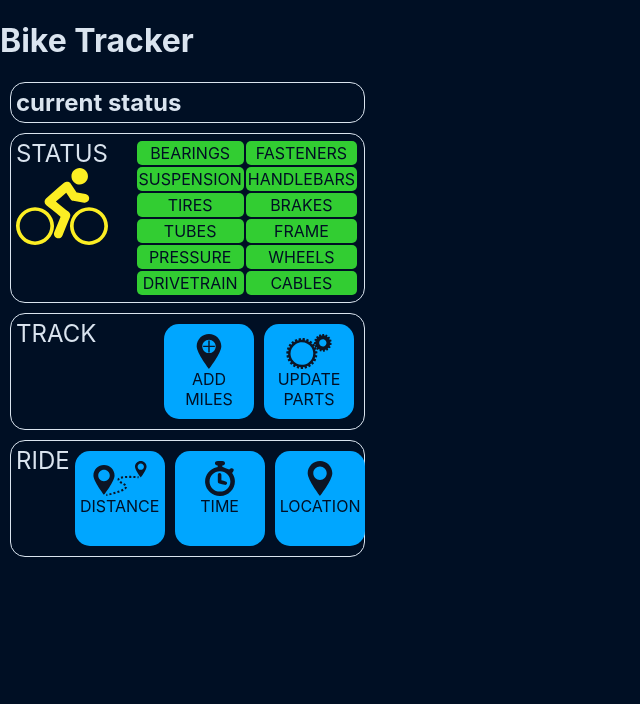
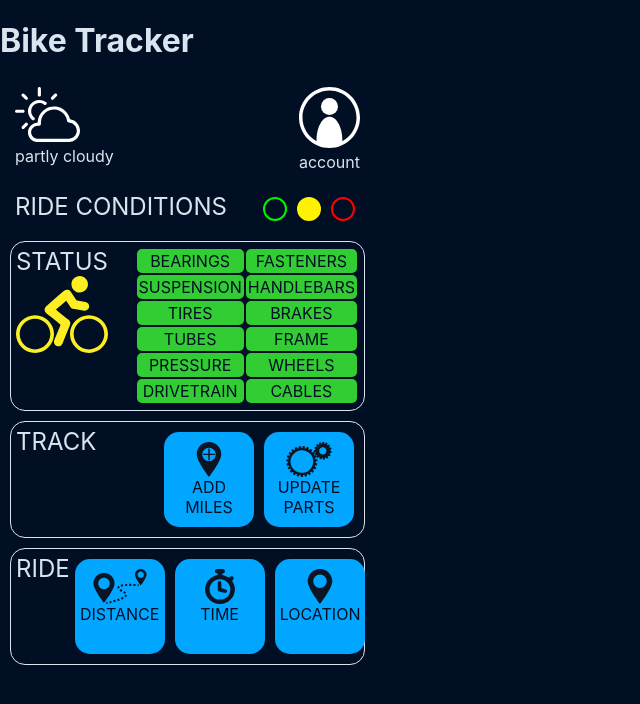
Before and after one commit to mrected/bikeTracker, a React (Create React App) app in the folder bike_tracker/: page / in a window 1280 px wide. Shown: the top 704 px of the page, without its empty margins (0-640 px from the left). Built offline with nearby package versions, Linux system fonts and the light colour scheme.

Commit message:
added dashboard section

```diff
--- a/bike_tracker/src/App.css
+++ b/bike_tracker/src/App.css
@@ -2,6 +2,9 @@
   --main-bg-color: #000f24;
   --white: #dae4ef;
   --info-box-color: #00a6ff;
+  --red: #f00;
+  --green: #00f200;
+  --yellow: #fff200;
 }
 
 h2{
@@ -19,6 +22,41 @@ body{
 
 .app{
   width: 375px;
+}
+
+.dash-row{
+  display: flex;
+  justify-content: space-between;
+  padding: 5px;
+  border-radius: 15px;
+  margin: 10px;
+}
+
+.weather-icon{
+  height: 55px;
+}
+
+.status-bar{
+  display: flex;
+}
+
+.status-light{
+  height: 20px;
+  width: 20px;
+  border: 2px solid;
+  border-radius: 25px;
+  margin:5px;
+}
+
+.status-light.good{
+  border-color: var(--green);
+}
+.status-light.warning{
+  border-color: var(--yellow);
+  background-color: var(--yellow);
+}
+.status-light.danger{
+  border-color: var(--red);
 }
 
 .module{
@@ -66,6 +104,7 @@ body{
   margin: 5px;
 }
 
+
 .info-box img{
   height: 35px;
 }
--- a/bike_tracker/src/App.js
+++ b/bike_tracker/src/App.js
@@ -5,6 +5,8 @@ import updatePartsIcon from './svg/parts.svg';
 import distanceIcon from './svg/distance.svg';
 import timeIcon from './svg/time.svg';
 import locationIcon from './svg/location.svg';
+import weatherIcon from './svg/weather.svg';
+import accountIcon from './svg/account.svg';
 import './App.css';
 
 class App extends Component {
@@ -12,8 +14,25 @@ class App extends Component {
     return (
       <div className="app">
         <h1>Bike Tracker</h1>
-        <section className="module">
-          <h2>current status</h2>
+        <section className="dashboard">
+          <div className="dash-row">
+            <div>
+              <img className="weather-icon" src={weatherIcon} alt="weather icon" />
+              <p>partly cloudy</p>
+            </div>
+            <div>
+              <img src={accountIcon} alt="account icon" />
+              <p>account</p>
+            </div>
+          </div>
+          <div className="dash-row">
+            <h2 className="module-title">Ride Conditions</h2>
+            <div className="status-bar">
+              <div className="status-light good"></div>
+              <div className="status-light warning"></div>
+              <div className="status-light danger"></div>
+            </div>
+          </div>
         </section>
         <section className="module">
           <div>
```
Also changed, not shown: bike_tracker/src/svg/account.svg (added), bike_tracker/src/svg/weatherCloudy.svg (added).
